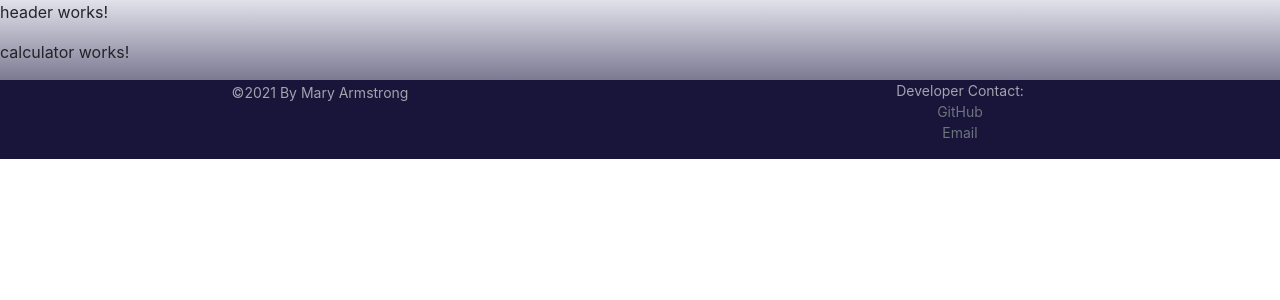
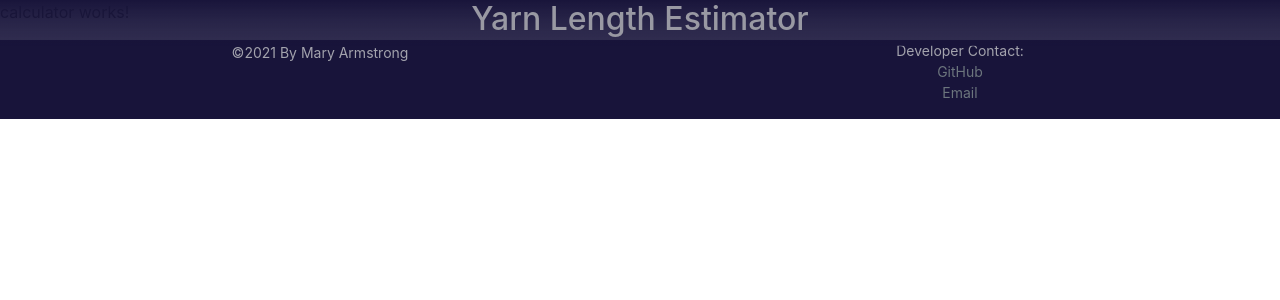
Before and after one commit to Marms314/yarn-estimator, an Angular app: page / in a window 1280 px wide. Shown: the top 300 px of the page. Built offline with nearby package versions, Linux system fonts and the light colour scheme.

Commit message:
started header

```diff
--- a/src/app/header/header.component.css
+++ b/src/app/header/header.component.css
@@ -0,0 +1,7 @@
+nav {
+    background-image: linear-gradient(rgba(24, 20, 58, 1), rgba(24, 20, 58, .8));
+}
+
+h2 {
+    color: rgb(153, 153, 163);
+}
--- a/src/app/header/header.component.html
+++ b/src/app/header/header.component.html
@@ -1 +1,3 @@
-<p>header works!</p>
+<nav class="fixed-top">
+    <h2 class="text-center">Yarn Length Estimator</h2>
+</nav>
```
